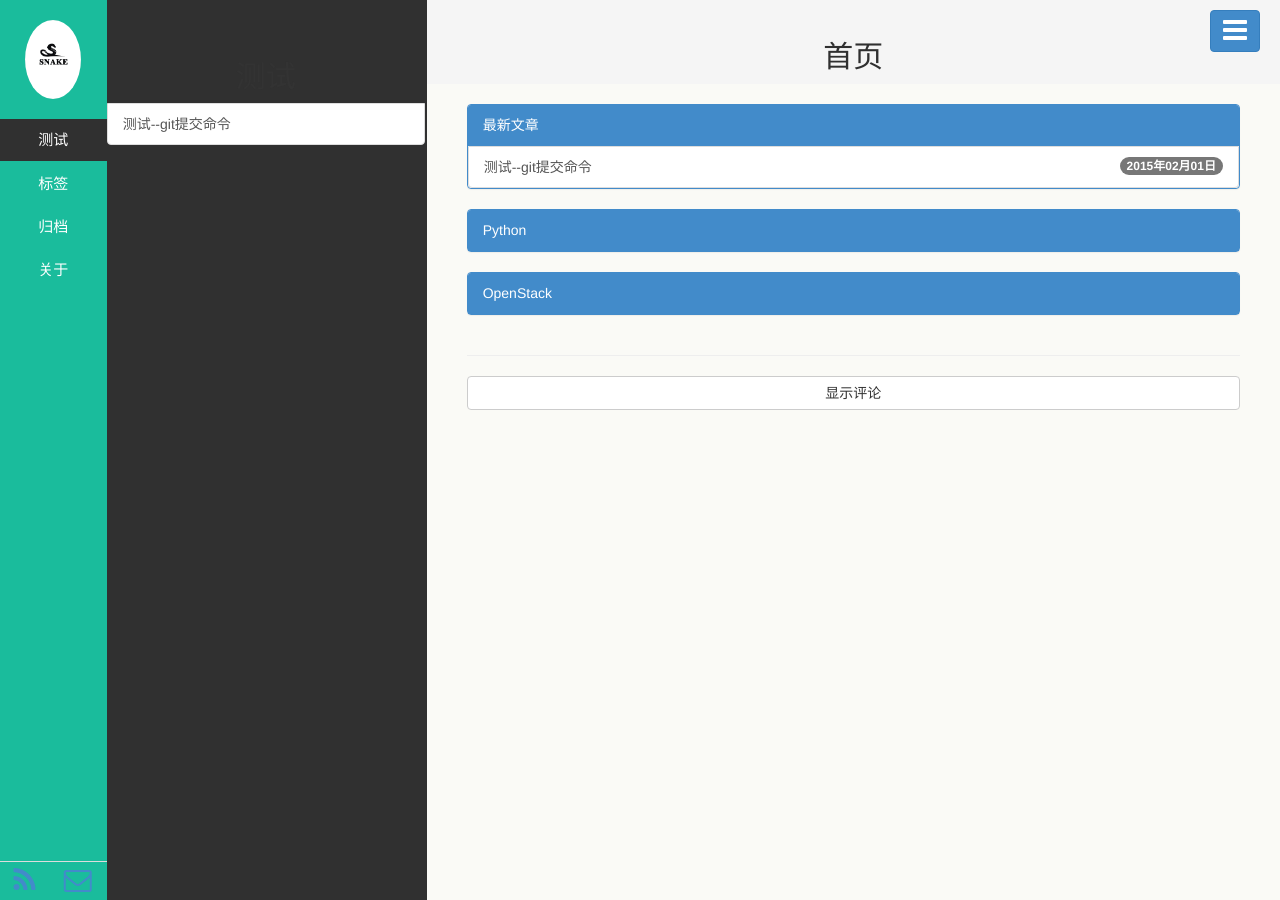
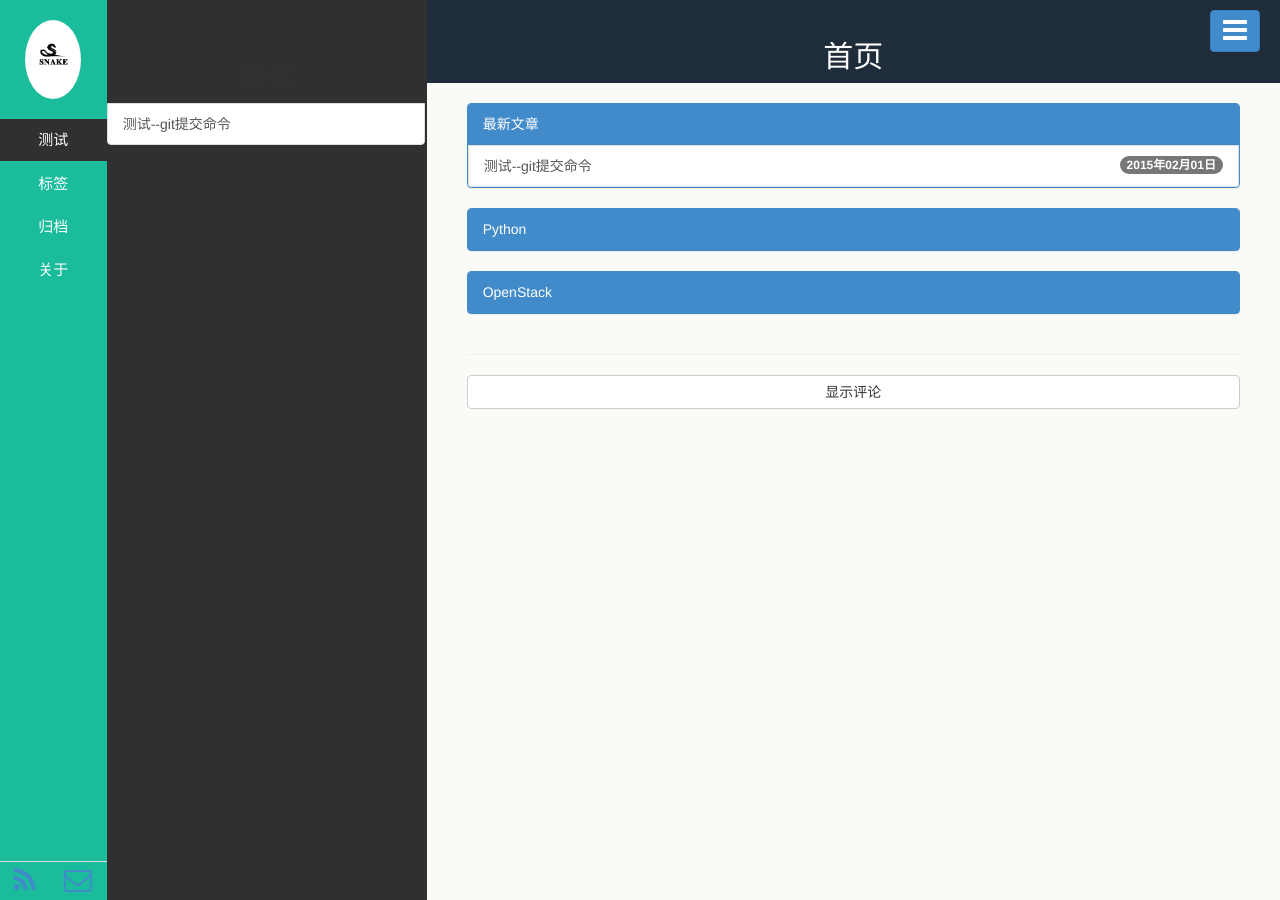
Before and after one commit to snake1977/snake1977.github.io, a Jekyll site: the page built from index.html, in a window 1280 px wide. Built offline with Jekyll 4.4.1, drawn with Linux system fonts in a browser that asks for light colours; the list of posts is cut into pages by our own code.

Commit message:
Update base.css

```diff
--- a/public/css/base.css
+++ b/public/css/base.css
@@ -86,13 +86,13 @@
   /*background-image: url(/public/img/bg_lines1.jpg);*/
 }
 .aside3-title {
-  background-color: #f5f5f5;
+  background-color: #1f2c39;
   /*background-image: url(/public/img/bg_grid.jpg);*/
-  border-bottom: 1px solid #f5f5f5;
+  /*border-bottom: 1px solid #f5f5f5;*/
   padding-left: 30px;
   padding-right: 30px;
   text-align: center;
-  color: #303030;
+  color: #fff;
 }
 .aside3-content {
   padding-left: 40px;
```
